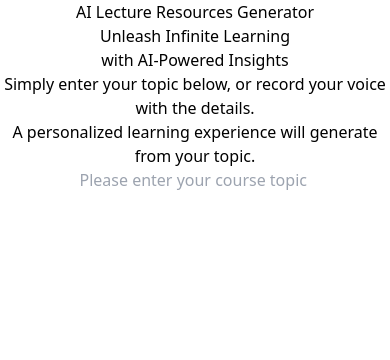
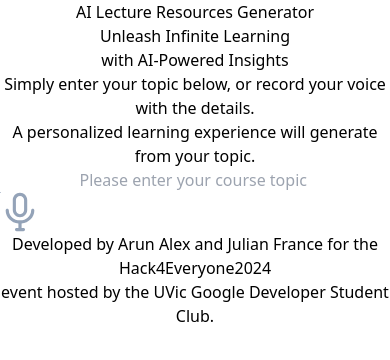
Before and after one commit to arunalex62/GDSC_Summer_2024, a React (Vite) app in the folder lecture-capture/: page / in a window 390 px wide. Shown: the top 360 px of the page. Built offline with nearby package versions, Linux system fonts and the light colour scheme.

Commit message:
microphone web functionality completed

```diff
--- a/lecture-capture/package.json
+++ b/lecture-capture/package.json
@@ -11,6 +11,7 @@
   },
   "dependencies": {
     "react": "^18.2.0",
+    "react-audio-voice-recorder": "^2.2.0",
     "react-dom": "^18.2.0"
   },
   "devDependencies": {
--- a/lecture-capture/src/App.jsx
+++ b/lecture-capture/src/App.jsx
@@ -1,4 +1,5 @@
 import './App.css'
+import { Footer } from './components/Footer'
 import { Header } from './components/Header'
 import { SubjectInput } from './components/SubjectInput'
 
@@ -7,16 +8,17 @@
   return (
     <div>
       <Header />
-      <div class="bg-blue-500">
-        <h1 class="text-8xl text-center text-white font-bold pt-40">Unleash Infinite Learning<br></br> with AI-Powered Insights</h1>
-        <p class="text-3xl text-center text-white pt-14 pb-8 leading-10">Simply enter your topic below, or record your voice with the details.<br></br>
+      <div className="bg-blue-500">
+        <h1 className="text-8xl text-center text-white font-bold pt-40">Unleash Infinite Learning<br></br> with AI-Powered Insights</h1>
+        <p className="text-3xl text-center text-white pt-14 pb-8 leading-10">Simply enter your topic below, or record your voice with the details.<br></br>
         A personalized learning experience will generate from your topic.</p>
       </div>
-      <div class="bg-blue-500 min-h-screen rounded-b-md flex">
-        <div class="w-full">
+      <div className="bg-blue-500 min-h-screen rounded-b-md flex">
+        <div className="w-full">
           <SubjectInput />
         </div>
       </div>
+      <Footer />
     </div>
   )
 }
--- /dev/null
+++ b/lecture-capture/src/components/Footer.jsx
@@ -0,0 +1,8 @@
+export const Footer = () => {
+
+    return (
+        <div className="flex bg-sky-950 shadow py-4 px-18 bg-center rounded-t-md justify-center font-mono font-medium text-md text-slate-200">
+            <h1>Developed by Arun Alex and Julian France for the Hack4Everyone2024<br></br>  event hosted by the UVic Google Developer Student Club.</h1>
+        </div>
+    )
+}
--- a/lecture-capture/src/components/Header.jsx
+++ b/lecture-capture/src/components/Header.jsx
@@ -2,7 +2,7 @@
 
     return (
         <div className="flex bg-sky-950 shadow py-4 px-18 bg-center rounded-t-md justify-center font-mono font-extrabold text-2xl text-slate-200">
-            <h1 className>AI Lecture Resources Generator</h1>
+            <h1>AI Lecture Resources Generator</h1>
         </div>
     )
 }
--- a/lecture-capture/src/components/SubjectInput.jsx
+++ b/lecture-capture/src/components/SubjectInput.jsx
@@ -1,8 +1,90 @@
+import { useState, useRef } from "react";
+import recording from "./recording.svg";
+
 export const SubjectInput = () => {
+    const [permission, setPermission] = useState(false);
+    const mediaRecorder = useRef(null);
+    const [recordingStatus, setRecordingStatus] = useState("inactive");
+    const [stream, setStream] = useState(null);
+    const [audioChunks, setAudioChunks] = useState([]);
+    const [audio, setAudio] = useState(null);
+    const mimeType = "audio/mp3";
+    const [isRecording, setIsRecording] = useState(false);
+
+    const getMicrophonePermission = async () => {
+        console.log("isRecording:" + isRecording + " permission:" + permission);
+        if(isRecording){
+            setRecordingStatus("inactive");
+            setIsRecording(false);
+            mediaRecorder.current.stop();
+            mediaRecorder.current.onstop = () => {
+                const audioBlob = new Blob(audioChunks, { type: mimeType });
+                const audioUrl = URL.createObjectURL(audioBlob);
+                setAudio(audioUrl);
+                setAudioChunks([]);
+        };
+        }
+        else if(permission === false){
+            if ("MediaRecorder" in window) {
+                try {
+                    const streamData = await navigator.mediaDevices.getUserMedia({
+                        audio: true,
+                        video: false,
+                    });
+                    setPermission(true);
+                    setStream(streamData);
+                    console.log(isRecording);
+                } catch (err) {
+                    alert(err.message);
+                }
+            } else {
+                alert("The MediaRecorder API is not supported in your browser.");
+            }
+        } else{
+            console.log("recording");
+            setRecordingStatus("recording");
+            setIsRecording(true);
+            const media = new MediaRecorder(stream, { type: mimeType });
+            mediaRecorder.current = media;
+            mediaRecorder.current.start();
+            let localAudioChunks = [];
+            mediaRecorder.current.ondataavailable = (event) => {
+                if (typeof event.data === "undefined") return;
+                if (event.data.size === 0) return;
+                localAudioChunks.push(event.data);
+            };
+            setAudioChunks(localAudioChunks);
+        }
+    };
 
     return (
         <form>
-            <input className="w-2/3 h-16 rounded-md border-slate-300 border-4 font-mono indent-6 text-slate-800 text-lg"type="text" placeholder="Please enter your course topic to generate resources"/>
+            <div className="relative">
+                <input className="w-2/3 h-16 rounded-md border-slate-300 border-4 font-mono indent-6 text-slate-800 text-lg" type="text" placeholder="Please enter your course topic to generate resources"/>
+                <div className="absolute inset-y-0 right-3
+                    flex items-center
+                    w-1/5"
+                    onClick={getMicrophonePermission}>
+                    {isRecording ? (<img src={recording} alt="recording" /> ) : (
+                    <svg fill="#94a3b8" height="40px" width="40px" version="1.1" xmlns="http://www.w3.org/2000/svg" viewBox="0 0 512 512" xmlnsXlink="http://www.w3.org/1999/xlink">
+                        <g>
+                            <rect className="stroke: #fff; fill: #fff; fill-opacity: 0; stroke-opacity: 0;" x="0" y="0" width="10" height="10" />
+                            <g>
+                                <path d="m439.5,236c0-11.3-9.1-20.4-20.4-20.4s-20.4,9.1-20.4,20.4c0,70-64,126.9-142.7,126.9-78.7,0-142.7-56.9-142.7-126.9 0-11.3-9.1-20.4-20.4-20.4s-20.4,9.1-20.4,20.4c0,86.2 71.5,157.4 163.1,166.7v57.5h-23.6c-11.3,0-20.4,9.1-20.4,20.4 0,11.3 9.1,20.4 20.4,20.4h88c11.3,0 20.4-9.1 20.4-20.4 0-11.3-9.1-20.4-20.4-20.4h-23.6v-57.5c91.6-9.3 163.1-80.5 163.1-166.7z"/>
+                                <path d="m256,323.5c51,0 92.3-41.3 92.3-92.3v-127.9c0-51-41.3-92.3-92.3-92.3s-92.3,41.3-92.3,92.3v127.9c0,51 41.3,92.3 92.3,92.3zm-52.3-220.2c0-28.8 23.5-52.3 52.3-52.3s52.3,23.5 52.3,52.3v127.9c0,28.8-23.5,52.3-52.3,52.3s-52.3-23.5-52.3-52.3v-127.9z"/>
+                            </g>
+                        </g>
+                    </svg>
+                    )}
+                </div>
+            </div>
+            <div className="flex justify-center items-center">
+                {audio ? (
+                    <audio controls src={audio} className="w-1/3 pt-8 flex justify-center items-center h-20 rounded-md font-mono indent-6 text-slate-800 text-lg"></audio>
+                ) : (
+                    <div></div>
+                )}
+            </div>
         </form>
     )
 }
--- a/lecture-capture/src/index.css
+++ b/lecture-capture/src/index.css
@@ -1,3 +1,8 @@
 @tailwind base;
 @tailwind components;
 @tailwind utilities;
+
+
+body {
+  place-items: start;
+}
```
Also changed, not shown: lecture-capture/src/components/recording.svg (added), 1 other file (tests, documents, lock files or other folders).
